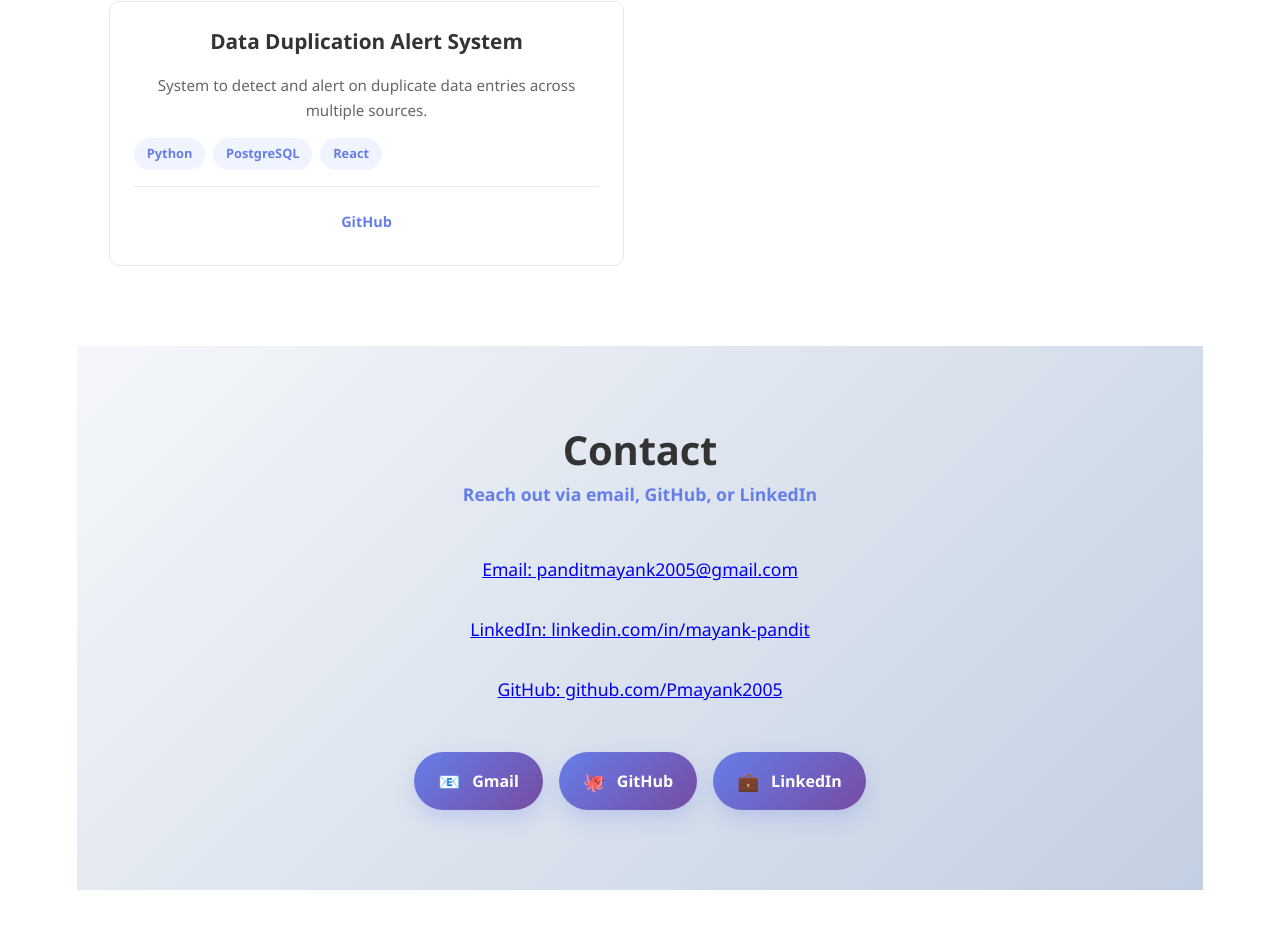
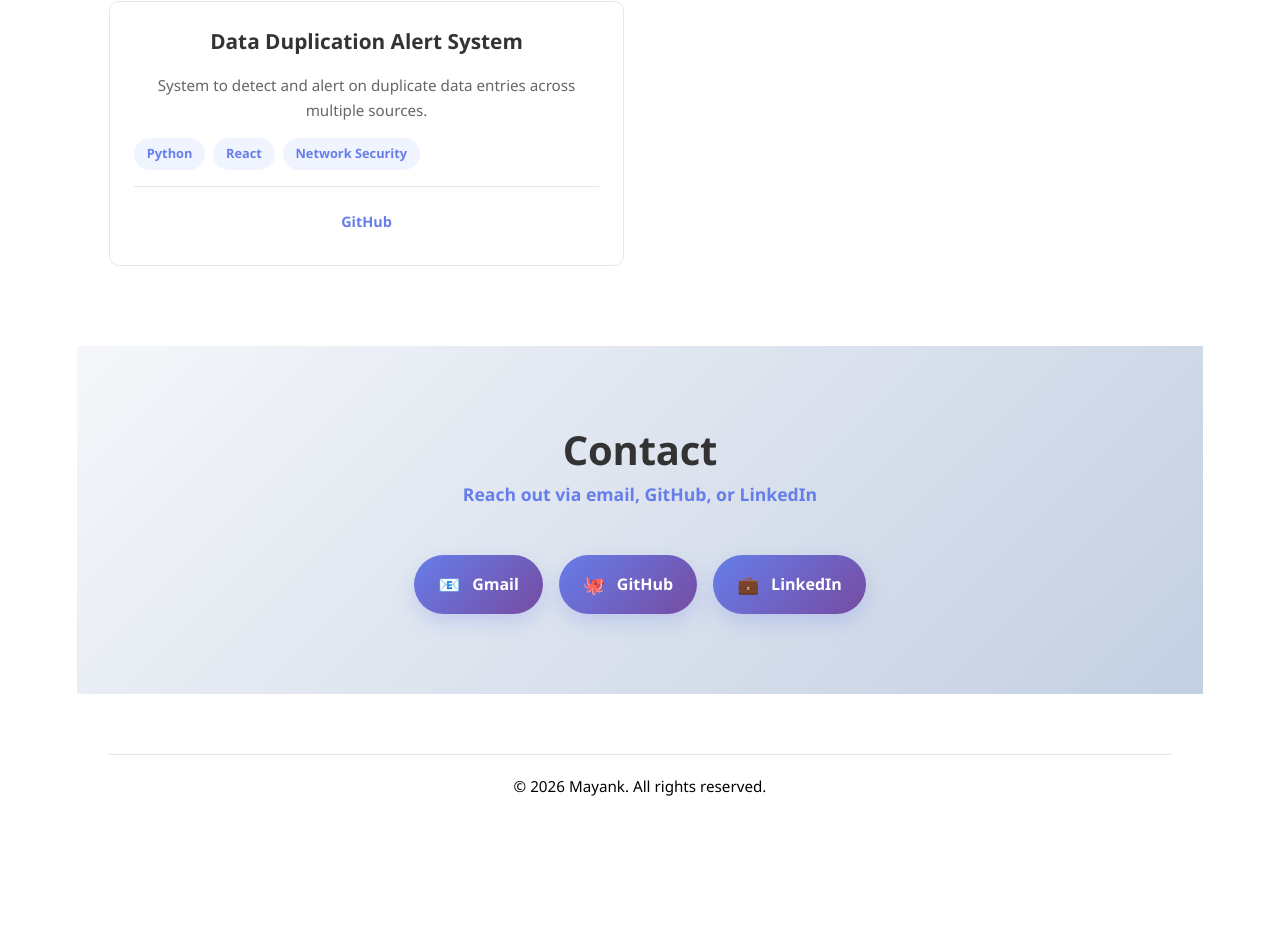
Before and after one commit to Pmayank2005/my-portfolio, a React (Vite) app: page / in a window 1280 px wide. Shown: the part 2696-3624 px from the top of the page. After the commit the page ends 3523 px from the top, so only its background shows below. Built offline with nearby package versions, Linux system fonts and the light colour scheme; the HTML template or start-up script is replaced by a standard one.

Commit message:
Contact Changes

```diff
--- a/src/components/Contact.jsx
+++ b/src/components/Contact.jsx
@@ -8,7 +8,7 @@ const Contact = () => {
       <div className="section-container">
         <h2 className="section-title">Contact</h2>
         <p className="section-subtitle">Reach out via email, GitHub, or LinkedIn</p>
-        <p className="hero-description">
+        {/* <p className="hero-description">
             <a href="mailto:panditmayank2005@gmail.com">
               Email: panditmayank2005@gmail.com
             </a>
@@ -22,7 +22,7 @@ const Contact = () => {
             <a href="https://github.com/Pmayank2005">
               GitHub: github.com/Pmayank2005
             </a>
-        </p>
+        </p>*/}
 
         <div className="contact-actions">
           <a href="mailto:panditmayank2005@gmail.com" className="contact-button">
--- a/src/components/Projects.jsx
+++ b/src/components/Projects.jsx
@@ -19,7 +19,7 @@ const Projects = () => {
       id: 3,
       title: 'Data Duplication Alert System',
       description: 'System to detect and alert on duplicate data entries across multiple sources.',
-      tech: ['Python', 'PostgreSQL', 'React']
+      tech: ['Python', 'React', 'Network Security']
     },
 
   ];
--- a/src/styles/Hero.css
+++ b/src/styles/Hero.css
@@ -123,7 +123,7 @@
 .shape-2 {
   width: 200px;
   height: 200px;
-  bottom: 10%;
+  bottom: 12%;
   right: 20%;
   animation: float 8s ease-in-out infinite 1s;
 }
@@ -131,7 +131,7 @@
 .shape-3 {
   width: 150px;
   height: 150px;
-  top: 60%;
+  top: 58%;
   right: 40%;
   animation: float 7s ease-in-out infinite 2s;
 }
```
